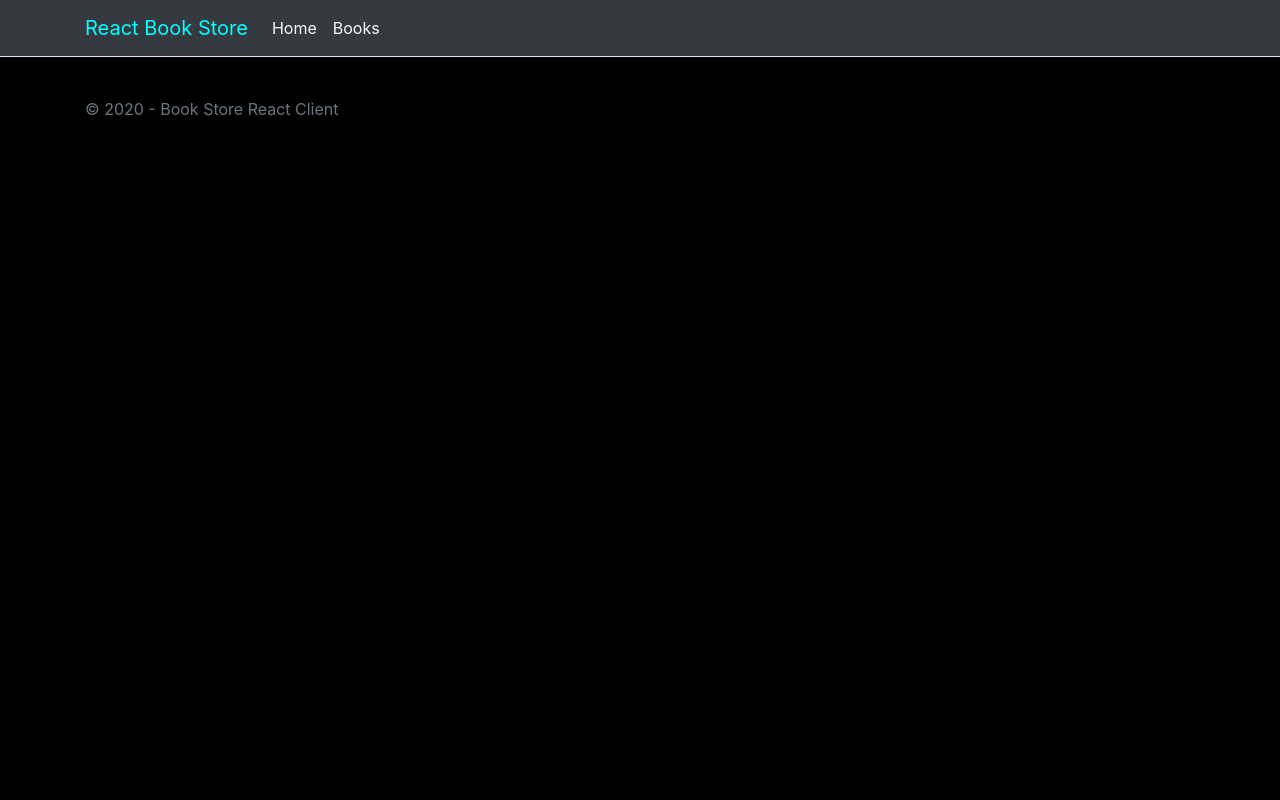
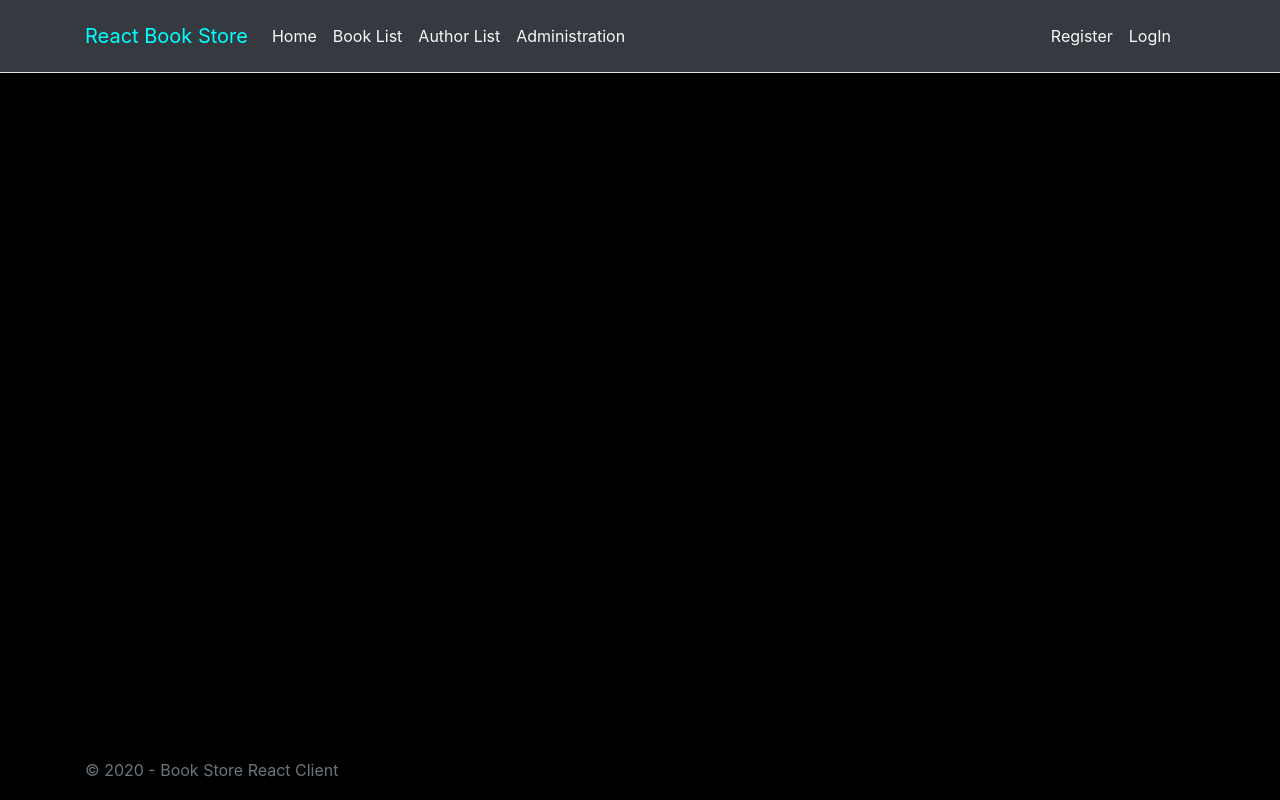
Before and after one commit to fmaurici/ReactBookClient, a React (Create React App) app: page /editBook in a window 1280 px wide. Built offline with nearby package versions, Linux system fonts and the light colour scheme; no server answers.

Commit message:
Replicamos el layout del MVC

```diff
--- a/src/Site.css
+++ b/src/Site.css
@@ -6,6 +6,7 @@ body {
 
 .inputLabel{
     color: aqua;
+    margin-right: 10px;
 }
 
 .addButton{
@@ -20,3 +21,92 @@ body {
 .titleColor{
     color:aqua;
 }
+
+/* Please see documentation at https://docs.microsoft.com/aspnet/core/client-side/bundling-and-minification
+for details on configuring this project to bundle and minify static web assets. */
+
+a.navbar-brand {
+    white-space: normal;
+    text-align: center;
+    word-break: break-all;
+  }
+
+  /* Provide sufficient contrast against white background */
+  a {
+    color: #0366d6;
+  }
+
+  .btn-primary {
+    color: #fff;
+    background-color: #1b6ec2;
+    border-color: #1861ac;
+  }
+
+  .nav-pills .nav-link.active, .nav-pills .show > .nav-link {
+    color: #fff;
+    background-color: #1b6ec2;
+    border-color: #1861ac;
+  }
+
+  /* Sticky footer styles
+  -------------------------------------------------- */
+  html {
+    font-size: 14px;
+  }
+  @media (min-width: 768px) {
+    html {
+      font-size: 16px;
+    }
+  }
+
+  .border-top {
+    border-top: 1px solid #e5e5e5;
+  }
+  .border-bottom {
+    border-bottom: 1px solid #e5e5e5;
+  }
+
+  .box-shadow {
+    box-shadow: 0 .25rem .75rem rgba(0, 0, 0, .05);
+  }
+
+  button.accept-policy {
+    font-size: 1rem;
+    line-height: inherit;
+  }
+
+  /* Sticky footer styles
+  -------------------------------------------------- */
+  html {
+    position: relative;
+    min-height: 100%;
+  }
+
+  body {
+    /* Margin bottom by footer height */
+    margin-bottom: 60px;
+  }
+  .footer {
+    position: absolute;
+    bottom: 0;
+    width: 100%;
+    white-space: nowrap;
+    line-height: 60px; /* Vertically center the text there */
+  }
+  /* Custom CSS
+  -------------------------------------------------- */
+  .textGrey label {
+      color: grey;
+  }
+
+  h4 {
+      color:aqua;
+  }
+
+  .thead-aqua th {
+      color: aqua;
+  }
+
+  .table-background-black {
+      background-color: black;
+  }
--- a/src/components/book/AddBook.tsx
+++ b/src/components/book/AddBook.tsx
@@ -46,6 +46,8 @@ export class AddBook extends Component<BookProps> {
 
     render() {
         return (
+            <div>
+                <h4>{this.props.action} Book</h4>
                 <div className="row">
                     <div className="col-md-6">
                         <Form
@@ -89,7 +91,7 @@ export class AddBook extends Component<BookProps> {
                                     </div>
                                     <div className="form-row">
                                         <div className="form-group col-md-6">
-                                        <button type="submit" disabled={submitting || pristine} className="btn btn-dark addButton btn-block" value="Add New Book">Add New Book</button>
+                                            <button type="submit" disabled={submitting || pristine} className="btn btn-primary btn-block" value="Add New Book">Add New Book</button>
                                         </div>
                                         <div className="form-group col-md-6">
                                             <Link to="/BookList" className="btn btn-secondary btn-block"><i className="fa fa-table"></i> Back to Book List</Link>
@@ -100,6 +102,7 @@ export class AddBook extends Component<BookProps> {
                         />
                     </div>
                 </div>
+            </div>
         )
     }
 }
--- a/src/components/book/Book.tsx
+++ b/src/components/book/Book.tsx
@@ -30,7 +30,8 @@ export class Book extends Component<BookProps> {
                 <td>{this.props.book.price}</td>
                 <td>{this.props.book.author && this.props.book.author.name}</td>
                 <td>
-                    <Link to="/addBook"><i className="btn btn-outline-info mx-1">Editar</i></Link>
+                    <Link to="/addBook"><i className="btn btn-outline-dark mx-1">History</i></Link>
+                    <Link to="/addBook"><i className="btn btn-outline-info mx-1">Edit</i></Link>
                     <button onClick={()=> {this.deleteBook(this.props.id)}} className="btn btn-outline-danger mx-1">Delete</button>
                     <Link to="/rentBook"><i className="btn btn-outline-warning mx-1">Rent</i></Link>
                     <Link to="/returnBook"><i className="btn btn-outline-secondary mx-1">Return</i></Link>
--- a/src/components/book/BookList.tsx
+++ b/src/components/book/BookList.tsx
@@ -43,8 +43,8 @@ class BookList extends Component<BookListProps> {
     private renderBooksTable() {
         return (
             <div>
-                <table className="table table-dark table-hover darkBackground" aria-labelledby="tabelLabel">
-                    <thead className="thead-dark">
+                <table className="table table-dark table-hover table-background-black" aria-labelledby="tabelLabel">
+                    <thead className="thead-dark thead-aqua">
                         <tr>
                             <th>Name</th>
                             <th>Stock</th>
--- /dev/null
+++ b/src/components/layout/LoginPartial.tsx
@@ -0,0 +1,59 @@
+import React, { Component } from 'react'
+import { RouteComponentProps, Link } from 'react-router-dom';
+import * as LoginStore from '../../store/shared/Login'
+import { NavItem, NavLink, Navbar } from 'reactstrap';
+import { ApplicationState } from '../../store';
+import { connect } from 'react-redux';
+
+type LoginProps =
+    LoginStore.LoginState &
+    typeof LoginStore.actionCreators &
+    RouteComponentProps<{}>;
+
+export class LoginPartial extends Component<LoginProps> {
+
+    async componentDidMount() {
+        this.props.IsSignedIn(this.props.user);
+    }
+
+    render() {
+        return (
+            <Navbar className="navbar-nav">
+                {this.renderLoginLayout()}
+            </Navbar>
+        )
+    }
+
+    private renderLoginLayout() {
+        if (this.props.isSignedIn) {
+            return (
+                <NavItem className="dropdown">
+                    <NavLink className="dropdown-toggle" href="#" id="navbarDropdown" role="button" data-toggle="dropdown" aria-haspopup="true" aria-expanded="false">
+                        <i className="fas fa-user fa-lg fa-fw"></i>{this.props.user.userName}
+                    </NavLink>
+                    <div className="dropdown-menu" aria-labelledby="navbarDropdown">
+                        <NavLink tag={Link} to={"/Administration/EditUser/" + this.props.user.id} className="dropdown-item">Profile</NavLink>
+                        <div className="dropdown-divider"></div>
+                        <NavLink tag={Link} to="/Account/LogOut/" className="dropdown-item">Log Out</NavLink>
+                    </div>
+                </NavItem>
+            );
+        }
+
+        return (
+            <React.Fragment>
+                <NavItem>
+                    <NavLink tag={Link} className="nav-link text text-light" to="/Account/Register">Register</NavLink>
+                </NavItem>
+                <NavItem>
+                    <NavLink tag={Link} className="nav-link text text-light" to="/Account/LogIn">LogIn</NavLink>
+                </NavItem>
+            </React.Fragment>
+        );
+    }
+}
+
+export default connect(
+    (state: ApplicationState) => state.logIn,
+    LoginStore.actionCreators
+)(LoginPartial as any);
--- a/src/components/layout/NavMenu.tsx
+++ b/src/components/layout/NavMenu.tsx
@@ -1,6 +1,7 @@
 import * as React from 'react';
 import { Collapse, Container, Navbar, NavbarBrand, NavbarToggler, NavItem, NavLink } from 'reactstrap';
 import { Link } from 'react-router-dom';
+import LoginPartial from './LoginPartial';
 
 export default class NavMenu extends React.PureComponent<{}, { isOpen: boolean }> {
     public state = {
@@ -15,12 +16,19 @@ export default class NavMenu extends React.PureComponent<{}, { isOpen: boolean }
                         <NavbarBrand className="navbar-brand" style={{ color: '#00ffff' }} tag={Link} to="/">React Book Store</NavbarBrand>
                         <NavbarToggler onClick={this.toggle} className="mr-2 " />
                         <Collapse className="navbar-collapse collapse d-sm-inline-flex flex-sm-row-reverse" isOpen={this.state.isOpen} style={{ color: '#00ffff' }} navbar>
+                            <LoginPartial />
                             <ul className="navbar-nav flex-grow-1">
                                 <NavItem>
                                     <NavLink tag={Link} className="nav-link text text-light" to="/">Home</NavLink>
                                 </NavItem>
                                 <NavItem>
-                                    <NavLink tag={Link} className="nav-link text text-light" to="/bookList">Books</NavLink>
+                                    <NavLink tag={Link} className="nav-link text text-light" to="/bookList">Book List</NavLink>
+                                </NavItem>
+                                <NavItem>
+                                    <NavLink tag={Link} className="nav-link text text-light" to="/authorList">Author List</NavLink>
+                                </NavItem>
+                                <NavItem>
+                                    <NavLink tag={Link} className="nav-link text text-light" to="/administration">Administration</NavLink>
                                 </NavItem>
                             </ul>
                         </Collapse>
--- a/src/store/book/Book.ts
+++ b/src/store/book/Book.ts
@@ -55,7 +55,7 @@ export const actionCreators = {
     addBookAction: (book: BookStateProps, redirect: any): AppThunkAction<KnownAction> => (dispatch, getState) => {
         const appState = getState();
         if (appState) {
-            fetch(`http://52.142.27.15/api/Book`, {
+            fetch(`https://localhost:44396/api/Book`, {
                 headers: {
                     'Content-Type': 'application/json'
                 },
@@ -70,7 +70,7 @@ export const actionCreators = {
     deleteBookAction: (bookId: string, redirect: any): AppThunkAction<KnownAction> => (dispatch, getState) => {
         const appState = getState();
         if (appState) {
-            fetch(`http://52.142.27.15/api/Book/` + bookId, {
+            fetch(`https://localhost:44396/Book/` + bookId, {
                 headers: {
                     'Content-Type': 'application/json'
                 },
@@ -85,7 +85,7 @@ export const actionCreators = {
     getAuthors: (): AppThunkAction<KnownAction> => (dispatch, getState) => {
         const appState = getState();
         if (appState && appState.book.authors) {
-            fetch(`http://52.142.27.15/api/Author`)
+            fetch(`https://localhost:44396/api/Author`)
                 .then(response => response.json() as Promise<Author[]>)
                 .then(data => {
                     console.log(data)
--- a/src/store/book/BookList.ts
+++ b/src/store/book/BookList.ts
@@ -35,7 +35,7 @@ export const actionCreators = {
     getAllBooksAction: (): AppThunkAction<KnownAction> => (dispatch, getState) => {
         const appState = getState();
         if (appState && appState.bookList) {
-            fetch(`http://52.142.27.15/api/Book`)
+            fetch(`https://localhost:44396/api/Book`)
                 .then(response => response.json() as Promise<BookStateProps[]>)
                 .then(data => {
                     //Fill BookStates to be shown
@@ -81,6 +81,7 @@ export const reducer: Reducer<BookListState> = (
             };
         case 'RECEIVE_BOOKS':
             return  {...state,
+                //Here I'm updating the state with the state that comes from the ACTION
                 booksState: action.booksState,
                 isLoading: true,
             };
--- a/src/store/index.ts
+++ b/src/store/index.ts
@@ -1,10 +1,12 @@
 import * as BookList from './book/BookList';
 import * as Book from './book/Book';
+import * as Login from './shared/Login';
 
 // The top-level state object
 export interface ApplicationState {
     bookList: BookList.BookListState;
     book: Book.BookState;
+    logIn: Login.LoginState
 }
 
 // Whenever an action is dispatched, Redux will update each top-level application state property using
@@ -12,7 +14,8 @@ export interface ApplicationState {
 // acts on the corresponding ApplicationState property type.
 export const reducers = {
     bookList: BookList.reducer,
-    book: Book.reducer
+    book: Book.reducer,
+    logIn: Login.reducer
 };
 
 // This type can be used as a hint on action creators so that its 'dispatch' and 'getState' params are
--- /dev/null
+++ b/src/store/shared/Login.ts
@@ -0,0 +1,106 @@
+import { Action, Reducer } from 'redux';
+import { AppThunkAction } from '..';
+
+export interface LoginState {
+    isSignedIn: boolean;
+    user: UserState;
+}
+
+export interface UserState {
+    id: string;
+    userName: string;
+}
+
+interface GetIsSignedIn {
+    type: 'GET_IS_AUTHENTICATED';
+}
+
+interface IsSignedIn {
+    type: 'IS_AUTHENTICATED';
+    isSignedIn: boolean;
+}
+
+interface GetUser {
+    type: 'GET_USER';
+}
+
+interface RecieveUser {
+    type: 'RECEIVE_USER';
+    user: UserState;
+}
+
+type KnownAction = IsSignedIn | GetUser | RecieveUser | GetIsSignedIn;
+
+export const actionCreators = {
+    IsSignedIn: (user: UserState): AppThunkAction<KnownAction> => (dispatch, getState) => {
+        const appState = getState();
+        if (appState && appState.bookList) {
+            fetch(`https://localhost:44396/api/Account/IsSignedIn`, {
+                headers: {
+                    'Content-Type': 'application/json'
+                },
+                method: 'POST',
+                body: JSON.stringify(user)
+            })
+                .then(response => response.json() as Promise<boolean>)
+                .then(data =>
+                    dispatch({ type: 'IS_AUTHENTICATED', isSignedIn: data })
+                )
+
+            dispatch({ type: 'GET_IS_AUTHENTICATED' })
+        }
+    },
+    GetUser: (): AppThunkAction<KnownAction> => (dispatch, getState) => {
+        const appState = getState();
+        if (appState && appState.bookList) {
+            fetch(`https://localhost:44396/api/Account/GetUser`)
+                .then(response => response.json() as Promise<UserState>)
+                .then(data =>
+                    dispatch({ type: 'RECEIVE_USER', user: data })
+                );
+
+            dispatch({ type: 'GET_USER' });
+        }
+    }
+};
+
+const unloadedState: LoginState = { isSignedIn: false, user: { id: "3fa85f64-5717-4562-b3fc-2c963f66afa6", userName: "" } as UserState };
+
+export const reducer: Reducer<LoginState> = (
+    state: LoginState | undefined,
+    incomingAction: Action
+): LoginState => {
+
+    if (state === undefined) {
+        return unloadedState;
+    }
+
+    const action = incomingAction as KnownAction;
+
+    switch (action.type) {
+        case 'GET_USER':
+            return {
+                ...state
+            };
+        case 'RECEIVE_USER':
+            return {
+                ...state,
+                user: state.user,
+                isSignedIn: state.isSignedIn,
+            };
+        case 'GET_IS_AUTHENTICATED':
+            return {
+                ...state
+            };
+        case 'IS_AUTHENTICATED':
+            return {
+                ...state,
+                user: state.user,
+                isSignedIn: action.isSignedIn,
+            };
+        default: {
+            return state;
+        }
+    }
+
+};
```
Lines whose indentation alone changed are shown as unchanged.
